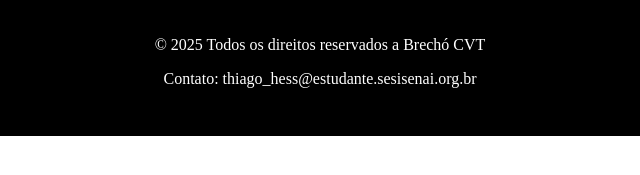
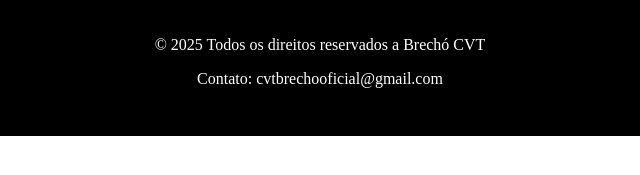
Before and after one commit to thiagoohess/Projeto-brecho, a plain HTML site: page index.html in a window 1280 px wide. Shown: the part 169-344 px from the top of the page, 320-960 px from the left. Drawn offline with Linux system fonts and the light colour scheme.

Commit message:
update - alterei o contato

```diff
--- a/index.html
+++ b/index.html
@@ -22,7 +22,7 @@
 
     <footer class="footer">
         <p>© 2025   Todos os direitos reservados a Brechó CVT</p>
-        <p>Contato: thiago_hess@estudante.sesisenai.org.br</p>
+        <p>Contato: cvtbrechooficial@gmail.com</p>
     </footer>
 
 </body>
```
